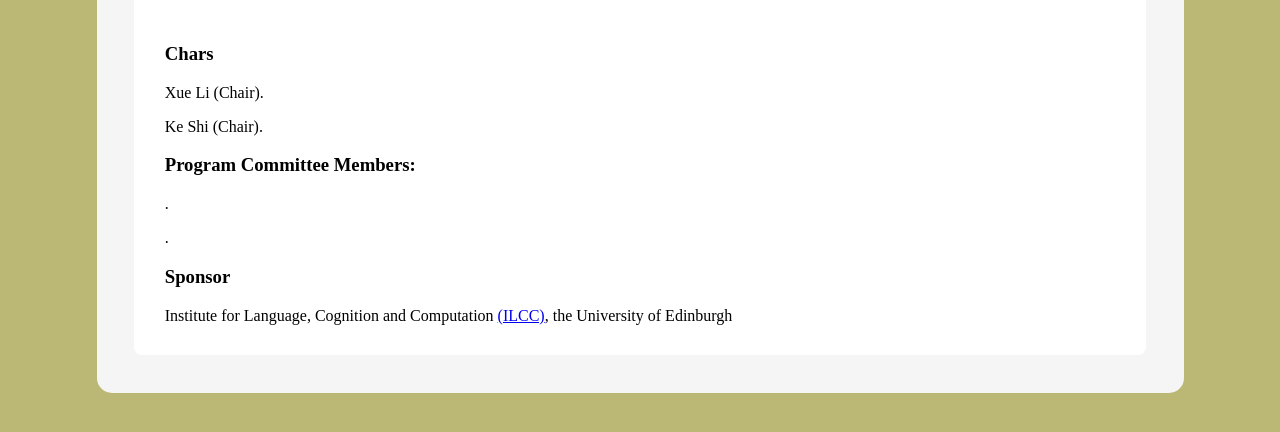
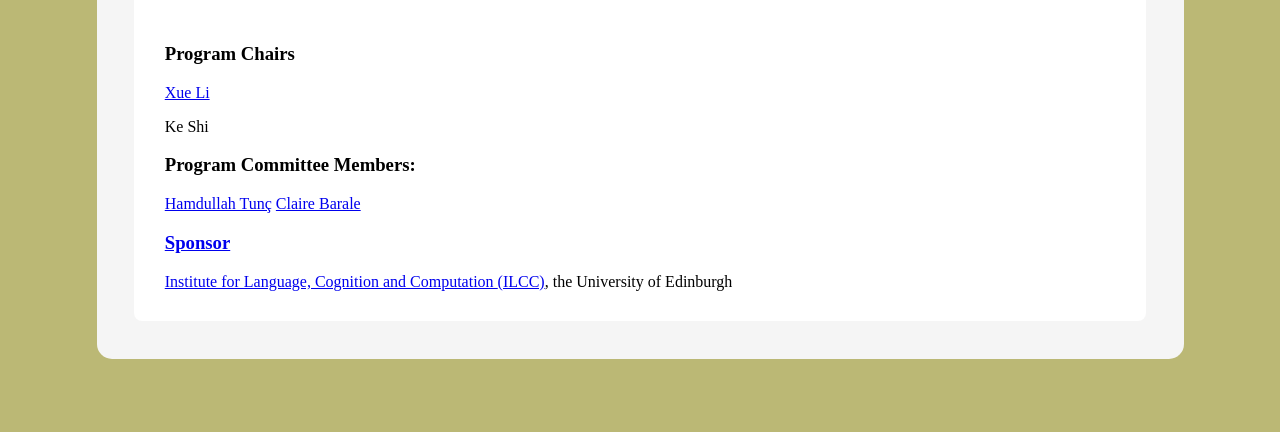
Before and after one commit to Xuerli/BAIPSY, a plain HTML site: page index.html in a window 1280 px wide. Both pictures are taken after a click on the button "Organisation". Shown: the part 178-610 px from the top of the page. Drawn offline with Linux system fonts and the light colour scheme.

Commit message:
Update index.html

```diff
--- a/index.html
+++ b/index.html
@@ -37,13 +37,13 @@
          </div>
 
         <div id="organisation" class="tabcontent">
-            <h3>Chars</h3>
-            <p>Xue Li (Chair).</p>
-            <p>Ke Shi (Chair).</p>
+            <h3>Program Chairs</h3>
+            <a href="https://xueli-shirley.vercel.app/">Xue Li</a>
+            <p>Ke Shi</p>
 
             <h3>Program Committee Members:</h3>
-            <p>.</p>
-            <p>.</p>
+            <a href="https://www.ed.ac.uk/profile/hamdullahtunc"> Hamdullah Tunç</a>
+            <a href="https://www.clairebarale.com/"> Claire Barale </p>
             <h3> Sponsor</h3>
             Institute for Language, Cognition and Computation <a href= "https://web.inf.ed.ac.uk/ilcc/">(ILCC)</a>, the University of Edinburgh
         </div>
```
